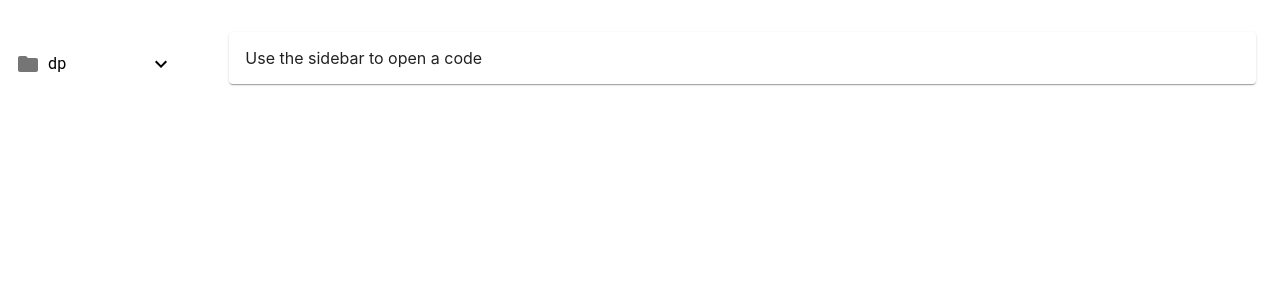
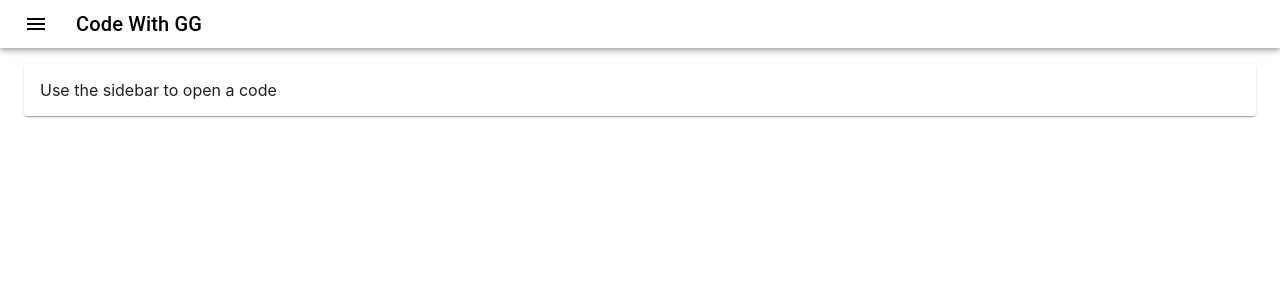
Before and after one commit to geetesh-gupta/code-with-gg, a React (Create React App) app: page / in a window 1280 px wide. Shown: the top 300 px of the page. Built offline with nearby package versions, Linux system fonts and the light colour scheme; a small style sheet from the web is missing.

Commit message:
Update App styles

```diff
--- a/src/App.js
+++ b/src/App.js
@@ -4,56 +4,23 @@ import { makeStyles } from "@material-ui/core/styles";
 import CodeList from "./CodeList";
 import Container from "@material-ui/core/Container";
 import Card from "@material-ui/core/Card";
-import Drawer from "@material-ui/core/Drawer";
-import Hidden from "@material-ui/core/Hidden";
-import Button from "@material-ui/core/Button";
 import SwipeableDrawer from "@material-ui/core/SwipeableDrawer";
 import MenuIcon from "@material-ui/icons/Menu";
 import IconButton from "@material-ui/core/IconButton";
 import AppBar from "@material-ui/core/AppBar";
 import Toolbar from "@material-ui/core/Toolbar";
 import Typography from "@material-ui/core/Typography";
-
-const drawerWidth = 240;
+import useMediaQuery from "@material-ui/core/useMediaQuery";
+import { useTheme } from "@material-ui/core/styles";
 
 const useStyles = makeStyles((theme) => ({
   root: {
     width: "100%",
     backgroundColor: theme.palette.background.paper,
-    [theme.breakpoints.up("md")]: {
-      display: "flex",
-      flexDirection: "row",
-      paddingTop: "32px",
-    },
-  },
-  sidebar: {
-    [theme.breakpoints.down("md")]: {
-      flex: 1,
-    },
-    [theme.breakpoints.down("lg")]: {
-      flex: 2,
-    },
-    [theme.breakpoints.up("lg")]: {
-      flex: 1,
-    },
   },
   code: {
-    [theme.breakpoints.down("md")]: {
-      flex: 1,
-    },
-    [theme.breakpoints.down("lg")]: {
-      flex: 6,
-    },
-    [theme.breakpoints.up("lg")]: {
-      flex: 5,
-    },
     scroll: "overflow",
-    [theme.breakpoints.down("md")]: {
     paddingTop: "16px",
-    },
-  },
-  appBar: {
-    marginBotton: "16px",
   },
   menuButton: {
     marginRight: theme.spacing(2),
@@ -68,11 +35,12 @@ function App() {
     "https://raw.githubusercontent.com/geetesh-gupta/code-with-gg/master/";
   const [isDrawerOpen, setIsDrawerOpen] = React.useState(false);
 
+  const theme = useTheme();
+  const isWindowMobile = useMediaQuery(theme.breakpoints.down("md"));
+
   return (
     <div className={classes.root}>
-      <Hidden only={["md", "lg", "xl"]}>
-        <>
-          <AppBar position="sticky" color="inherit" className={classes.appBar}>
+      <AppBar position="sticky" color="inherit">
         <Toolbar variant="dense">
           <IconButton
             edge="start"
@@ -89,20 +57,18 @@ function App() {
         </Toolbar>
       </AppBar>
       <SwipeableDrawer
-            anchor={"top"}
+        anchor={isWindowMobile ? "top" : "left"}
         open={isDrawerOpen}
         onClose={() => setIsDrawerOpen(false)}
         onOpen={() => setIsDrawerOpen(true)}
       >
-            <CodeList setCurrentOpen={setFilename} />
+        <CodeList
+          setCurrentOpen={(filename) => {
+            setIsDrawerOpen(false);
+            setFilename(filename);
+          }}
+        />
       </SwipeableDrawer>
-        </>
-      </Hidden>
-      <Hidden only={["xs", "sm"]}>
-        <div className={classes.sidebar}>
-          <CodeList setCurrentOpen={setFilename} />
-        </div>
-      </Hidden>
       <Container className={classes.code}>
         <Card style={{ padding: "16px" }}>
           {filename !== "" ? (
--- a/src/CodeList.jsx
+++ b/src/CodeList.jsx
@@ -39,6 +39,7 @@ const useStyles = makeStyles((theme) => ({
   sidebar: {
     padding: "16px",
     paddingLeft: 0,
+    minWidth: "320px",
   },
 }));
 
```
Lines whose indentation alone changed are shown as unchanged.
